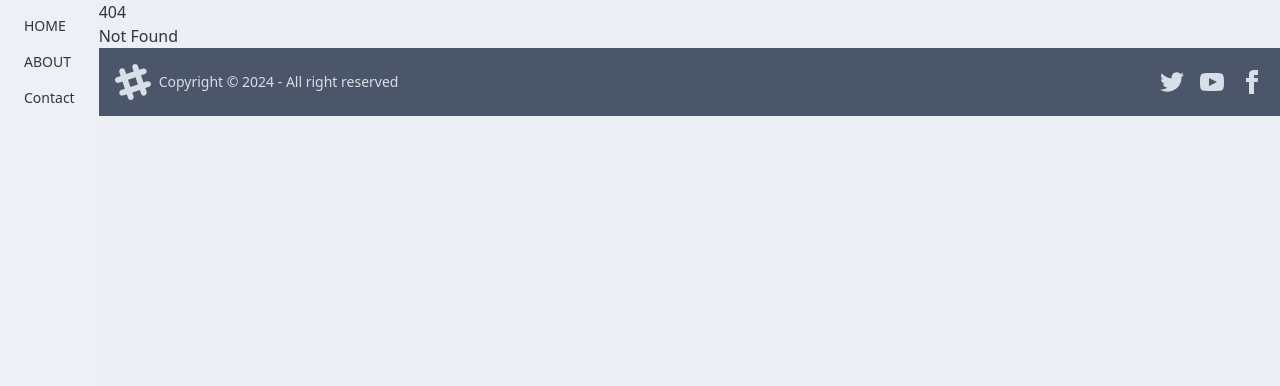
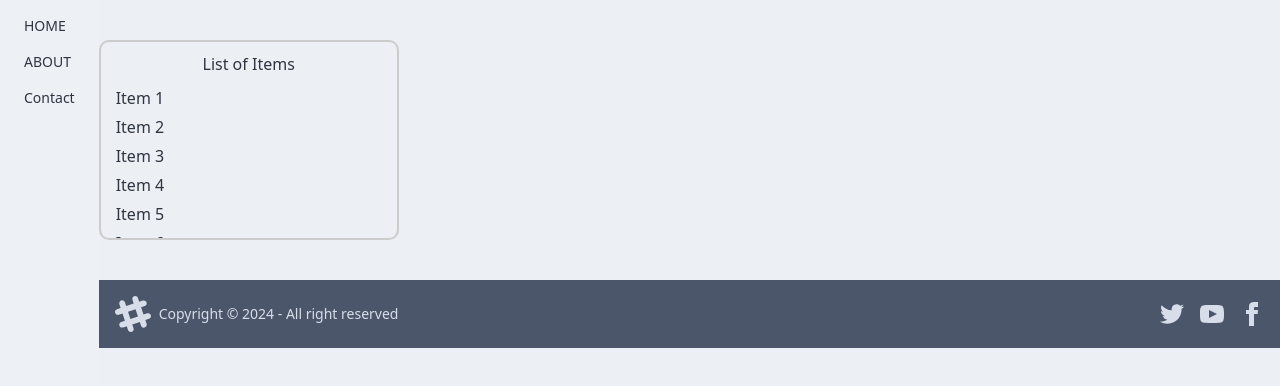
Before and after one commit to raydatray/SportSort, a SvelteKit app in the folder Frontend/: page /lists in a window 1280 px wide. Before the commit this address had no page. Shown: the top 386 px of the page. Built offline with nearby package versions, Linux system fonts and the light colour scheme.

Commit message:
Added a rudimentary scrollable list

```diff
--- /dev/null
+++ b/Frontend/src/routes/lists/+page.svelte
@@ -0,0 +1,60 @@
+<!-- +page.svelte -->
+<script>
+    // an array of items
+    let items = ['Item 1', 'Item 2', 'Item 3', 'Item 4', 'Item 5', 'Item 6', 'Item 7', 'Item 8',
+        'Item 9', 'Item 10', 'Item 11', 'Item 12', 'Item 13', 'Item 14', 'Item 15', 'Item 16', 'Item 17',];
+</script>
+
+<div class="list-container">
+    <div class="scrollable-list">
+        <h1 class="list-header">List of Items</h1>
+        <!-- Render list items -->
+        {#each items as item}
+            <div class="list-item">{item}</div>
+        {/each}
+    </div>
+</div>
+
+<style>
+    /* Add CSS styles for the list container */
+    .list-container {
+        padding-top: 40px; /* Add padding to the top of the container */
+        padding-bottom: 40px; /* Add padding to the bottom of the container */
+    }
+
+    /* Add CSS styles for the scrollable list */
+    .scrollable-list {
+        max-height: 200px; /* Limit the height of the list */
+        max-width: 300px;
+        overflow-y: auto; /* Enable vertical scrolling */
+        border: 2px solid #ccc;
+        border-radius: 10px; /* Rounded corners */
+        padding: 10px ;
+        display: flex; /* Use flexbox */
+        flex-direction: column; /* Arrange items vertically */
+        align-items: flex-start; /* Center items horizontally */
+        list-style-type: none; /* Remove list-style (bullets) */
+
+    }
+
+    /* Style for list items */
+    .list-item {
+        margin-bottom: 5px;
+        padding-left: 5px; /* Add left padding to create space */
+        transition: background-color 0.3s; /* Smooth transition for hover effect */
+        width: 100%; /* Ensure header spans the full width */
+    }
+
+    /* Apply background color when hovering over list item */
+    .list-item:hover {
+        background-color: lightblue; /* Change background color on hover */
+        border-radius: 5px; /* Rounded corners for the highlight box */
+    }
+
+    /* Style for list header */
+    .list-header {
+        margin-bottom: 10px;
+        text-align: center; /* Center the header text horizontally */
+        width: 100%; /* Ensure header spans the full width */
+    }
+</style>
```
